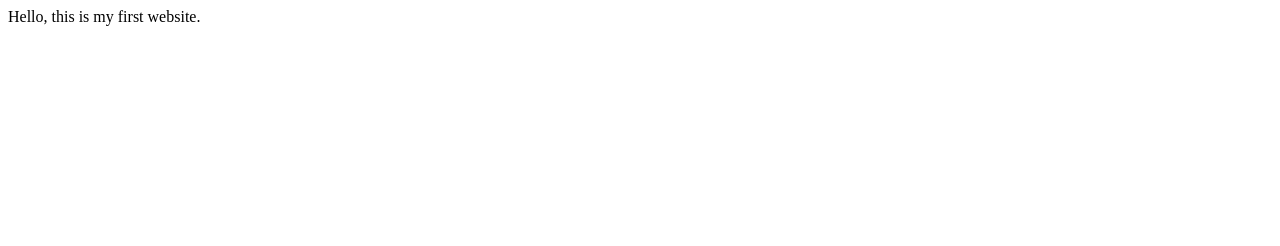
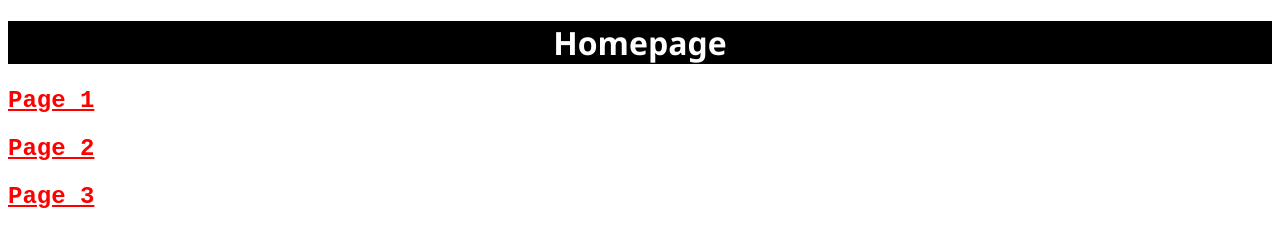
Before and after one commit to srivatsavkoduri/srivatsavkoduri.github.io, a plain HTML site: page index.html in a window 1280 px wide. Drawn offline with Linux system fonts and the light colour scheme.

Commit message:
Created 3 new pages and linked them to index.html. Configured styles.css to test stylesheet.

```diff
--- a/index.html
+++ b/index.html
@@ -1 +1,15 @@
-Hello, this is my first website.
+<!DOCTYPE html>
+<html lang="en">
+<head>
+    <meta charset="UTF-8">
+    <meta name="viewport" content="width=device-width, initial-scale=1.0">
+    <link rel="stylesheet" href="styles.css">
+    <title>Home</title>
+</head>
+<body>
+    <h1 id="title">Homepage</h1>
+    <h2><a href="page1.html">Page 1</a></h2>
+    <h2><a href="page2.html">Page 2</a></h2>
+    <h2><a href="page3.html">Page 3</a></h2>
+</body>
+</html>
--- /dev/null
+++ b/styles.css
@@ -0,0 +1,12 @@
+#title {
+    text-align: center;
+    font-family: "Segoe UI", "Tahoma", "Geneva", "Verdana", "sans-serif";
+    background-color: black;
+    color: white;
+}
+
+a {
+    text-align: center;
+    font-family: 'Courier New', Courier, monospace;
+    color: red;
+}
```
Also changed, not shown: page1.html (added), page2.html (added), page3.html (added).
